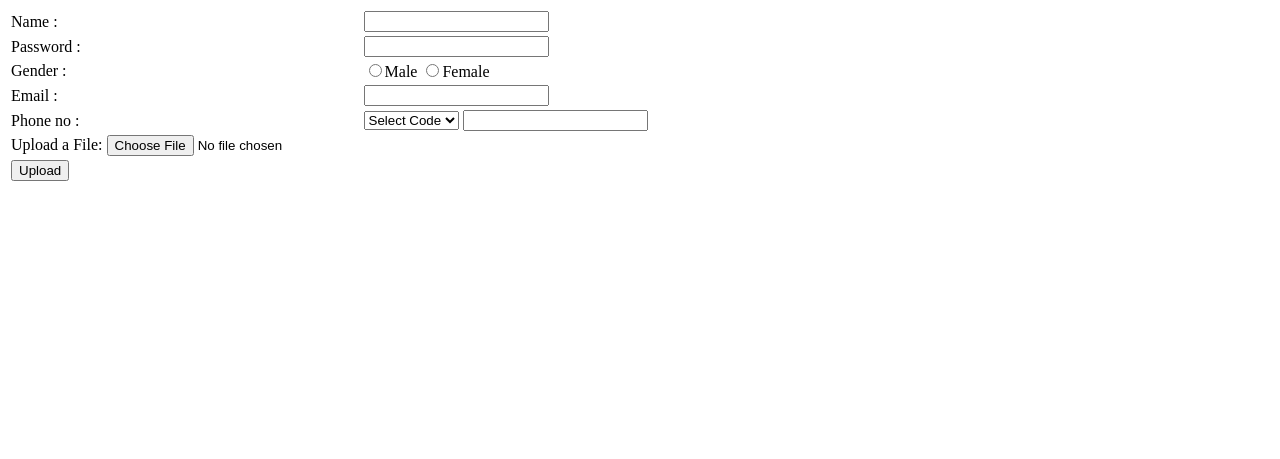
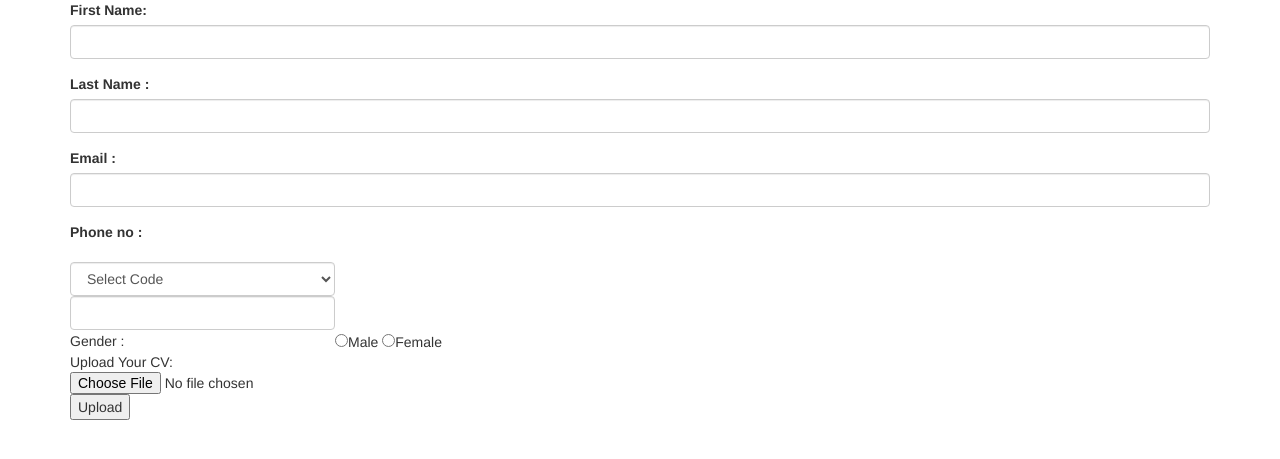
Before and after one commit to uvinduperera/phpformupload, a PHP site: page / in a window 1280 px wide. Shown: the top 459 px of the page. Run offline with PHP 8.4, Linux system fonts and the light colour scheme.

Commit message:
Add files via upload

```diff
--- a/index.php
+++ b/index.php
@@ -1,51 +1,64 @@
-<?php
-session_start();
-?>
+
 <!DOCTYPE html>
 <html>
 <head>
   <title>PHP File Upload</title>
+  <meta charset="utf-8">
+  <meta name="viewport" content="width=device-width, initial-scale=1">
+  <link rel="stylesheet" href="https://maxcdn.bootstrapcdn.com/bootstrap/3.4.1/css/bootstrap.min.css">
+  <script src="https://ajax.googleapis.com/ajax/libs/jquery/3.4.1/jquery.min.js"></script>
+  <script src="https://maxcdn.bootstrapcdn.com/bootstrap/3.4.1/js/bootstrap.min.js"></script>
 </head>
 <body>
+<div class="container">
 <form action="upload.php" method="POST" enctype="multipart/form-data">
   <table>
-   <tr>
-    <td>Name :</td>
-    <td><input type="text" name="username" required></td>
+  <div class="form-group">
+
+   <label for="firstname">First Name:</label>
+    <input type="text" name="username" required class="form-control">
+
+   </div>
+   <div class="form-group">
+    <label for="lastname">Last Name :</label>
+    <input type="text" name="password" required class="form-control">
+</div>
+
+<div class="form-group">
+
+    <label for="email">Email :</label>
+    <input type="email" name="email" required class="form-control">
+
+</div>
+   <div class="form-group">
+    <label for="phoneno">Phone no :</label>
+    <td>
+     <select name="phoneCode" required class="form-control">
+       <h2>Contact No</h2>
+      <option selected hidden value="">Select Code</option>
+      <option value="977">011</option>
+      <option value="978">034</option>
+      <option value="979">035</option>
+      <option value="973">077</option>
+      <option value="972">071</option>
+      <option value="974">078</option>
+     </select>
+     <input type="phone" name="phone" required class="form-control">
+    </td>
    </tr>
-   <tr>
-    <td>Password :</td>
-    <td><input type="password" name="password" required></td>
-   </tr>
-   <tr>
+</div>
+
+<div class="form-group">
     <td>Gender :</td>
     <td>
      <input type="radio" name="gender" value="m" required>Male
      <input type="radio" name="gender" value="f" required>Female
     </td>
    </tr>
-   <tr>
-    <td>Email :</td>
-    <td><input type="email" name="email" required></td>
-   </tr>
-   <tr>
-    <td>Phone no :</td>
-    <td>
-     <select name="phoneCode" required>
-      <option selected hidden value="">Select Code</option>
-      <option value="977">977</option>
-      <option value="978">978</option>
-      <option value="979">979</option>
-      <option value="973">973</option>
-      <option value="972">972</option>
-      <option value="974">974</option>
-     </select>
-     <input type="phone" name="phone" required>
-    </td>
-   </tr>
+</div>
    <tr>
      <td>
-     <span>Upload a File:</span>
+     <span>Upload Your CV:</span>
       <input type="file" name="uploadedFile" />
 
      </td>
@@ -65,5 +78,6 @@ session_start();
 
 
   </form>
+  </div>
 </body>
 </html>
```
